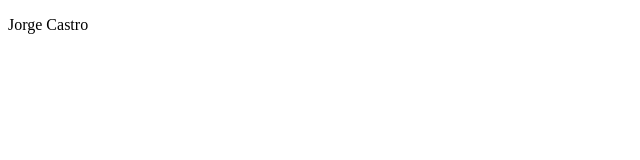
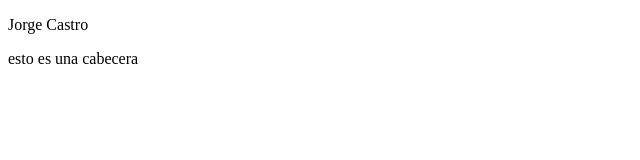
Before and after one commit to Jorge644/Jorge644.github.io, a plain HTML site: page index.html in a window 1280 px wide. Shown: the whole page, without its empty margins (0-640 px from the left). Drawn offline with Linux system fonts and the light colour scheme.

Commit message:
Agregamos cabecera text

```diff
--- a/index.html
+++ b/index.html
@@ -7,5 +7,6 @@
 </head>
 <body>
   <p>Jorge Castro</p>
+  <p>esto es una cabecera</p>
 </body>
 </html>
```
